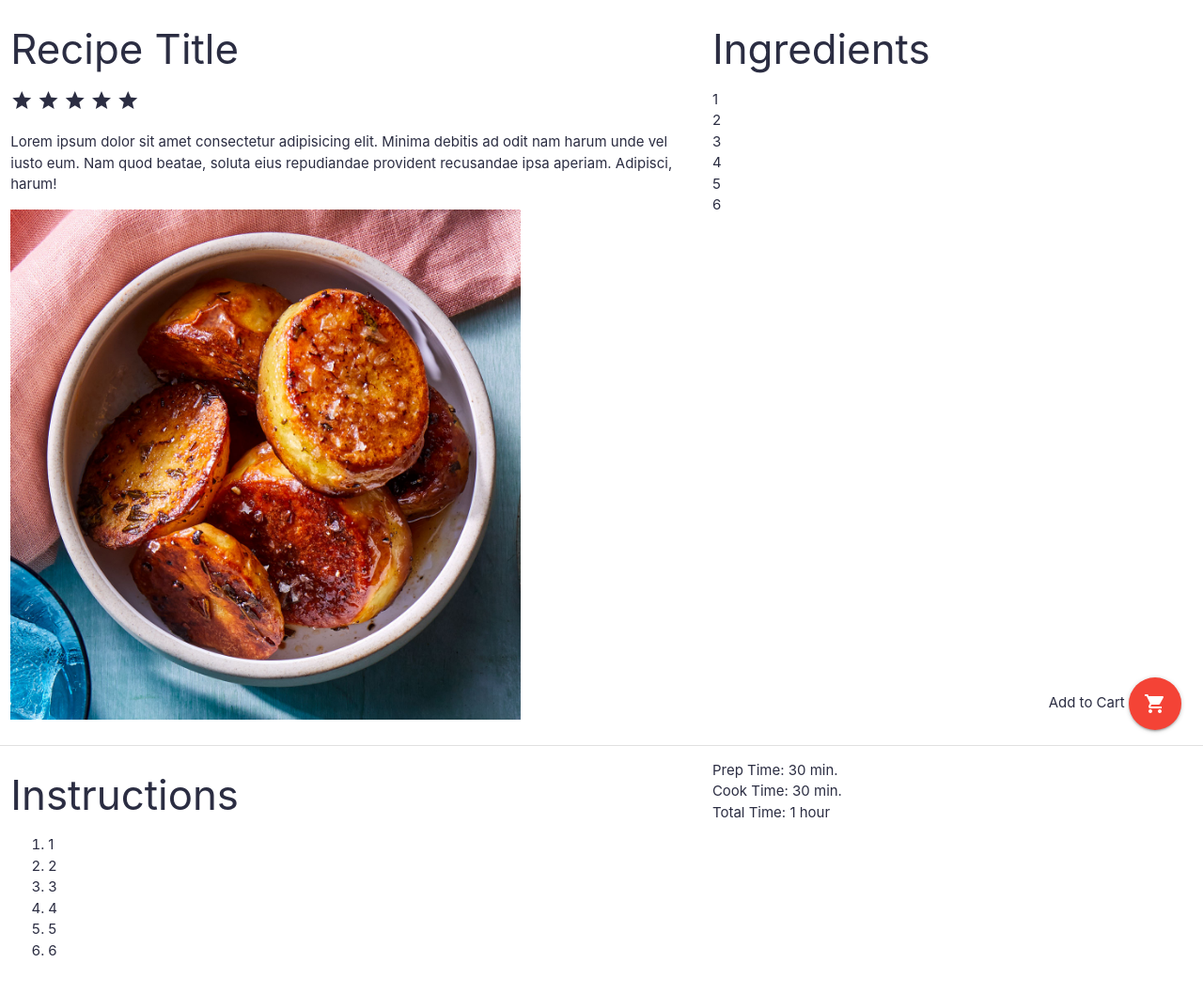
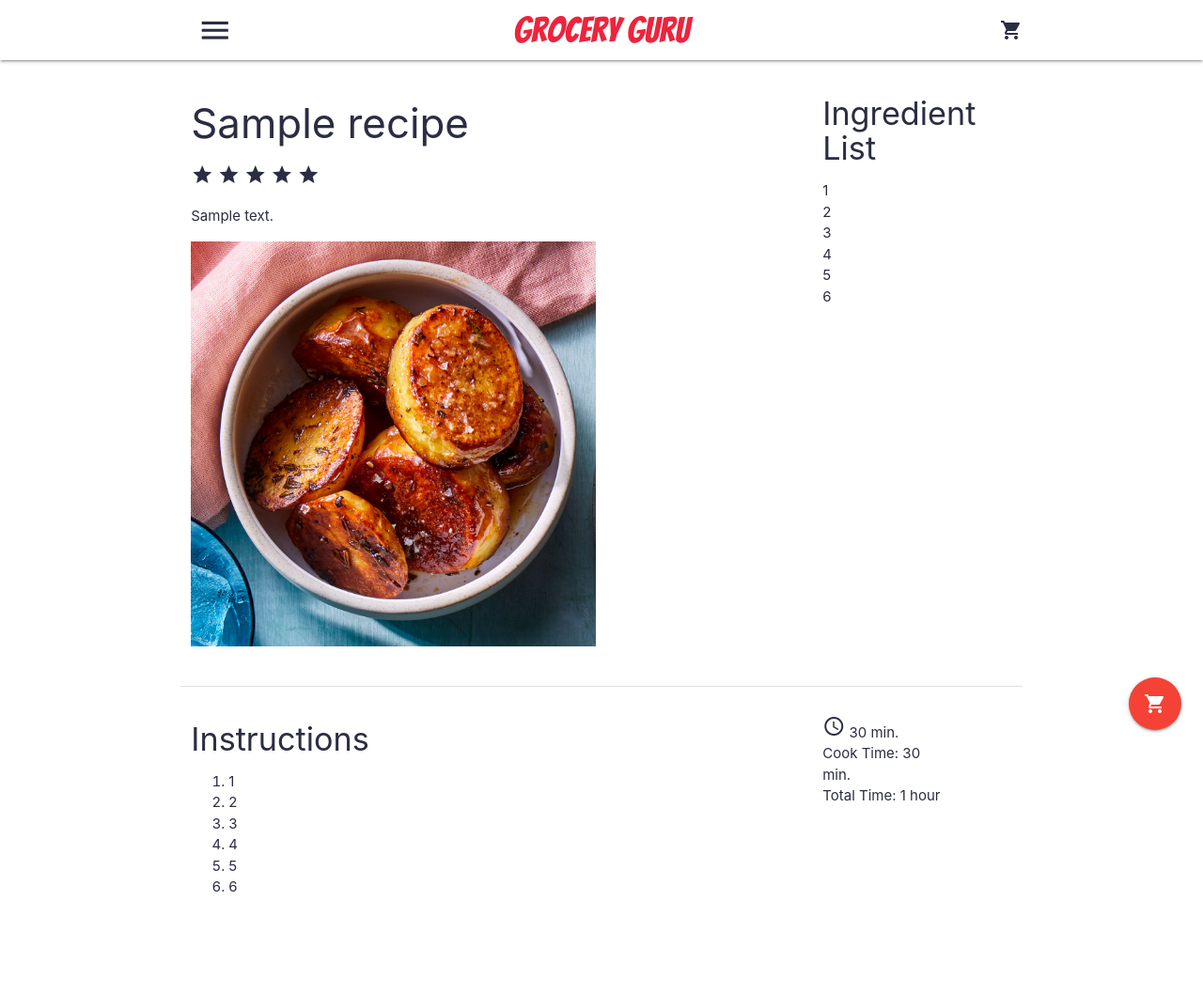
Before and after one commit to tylerspear/grocery_guru, a Node server app: page /recipes/600000000000000000000001 in a window 1280 px wide. Shown: the whole page at 94% size. After the commit the page ends 949 px from the top, so only its background shows below. Run offline with Node 20, Linux system fonts and the light colour scheme; a user stored in the database is signed in; tables that the repository leaves empty hold one stand-in row (values such as "Sample post"); some libraries are stand-ins or nearby versions.

Commit message:
show route functionality and styling

```diff
--- a/controllers/recipe.js
+++ b/controllers/recipe.js
@@ -3,7 +3,7 @@ const Recipe = require('../models/Recipe')
 module.exports = {
     getRecipes: async (req, res) => {
         try {
-            const recipes = await Recipe.find()
+            const recipes = await Recipe.find({status: 'public'})
             .populate('user')
             .sort({ createdAt: 'desc' })
             .lean()
@@ -27,7 +27,10 @@ module.exports = {
     },
     showRecipe: async (req, res) => {
         try {
-            res.render('recipes/show', {title: 'Recipe'})
+            const recipe = await Recipe.findById(req.params.id)
+                .populate('user')
+                .lean()
+            res.render('recipes/show', {title: 'Recipe', recipe})
         }
         catch(err) {
             console.error(err)
--- a/public/css/style.css
+++ b/public/css/style.css
@@ -64,3 +64,18 @@ body {
     margin-top: 1rem;
     margin-bottom: 0;
 }
+
+.card .card-action a {
+    color: var(--red) !important;
+    font-weight: bold;
+}
+
+.card .card-line {
+    margin-top: 1rem;
+    display: flex;
+    align-items: center;
+}
+
+.card .card-line i {
+    margin-right: 0.25rem;
+}
--- a/views/partials/_header.ejs
+++ b/views/partials/_header.ejs
@@ -8,6 +8,7 @@
         <ul class="sidenav" id="mobile-demo">
             <li> <a href="/recipes" class="black-text"><i class="material-icons">menu_book</i>All Recipes</a></li>
             <li> <a href="/dashboard" class="black-text"><i class="material-icons">person</i>Dashboard</a></li>
+            <li> <a href="/recipes/new" class="black-text"><i class="material-icons">add</i>Create Recipe</a></li>
             <li> <a href="/cart" class="black-text"><i class="material-icons">shopping_cart</i>Recipe Cart</a></li>
             <li> <a href="/auth/logout" class="black-text"><i class="material-icons">logout</i>Logout</a></li>
         </ul>
--- a/views/recipes/show.ejs
+++ b/views/recipes/show.ejs
@@ -1,7 +1,10 @@
 <%- include('../partials/_head') %>
+<%- include('../partials/_header') %>
+<div class="container">
+    <div class="section">
         <div class="row">
-    <div class="col s7">
-            <h3 class="">Recipe Title</h3>
+            <div class="col s8">
+                    <h3 class=""><%= recipe.title %></h3>
                     <div class="recipe-rating">
                         <i class="material-icons">star</i>
                         <i class="material-icons">star</i>
@@ -10,15 +13,15 @@
                         <i class="material-icons">star</i>
                     </div>
 
-            <p>Lorem ipsum dolor sit amet consectetur adipisicing elit. Minima debitis ad odit nam harum unde vel iusto eum. Nam quod beatae,
-                soluta eius repudiandae provident recusandae ipsa aperiam. Adipisci, harum!
+                    <p>
+                        <%= recipe.description %>
                     </p>
                     <div class="recipe-image">
                         <img src="/img/potatoes.jpeg" alt="">
                     </div>
             </div>
-    <div class="col s5">
-        <h3 class="">Ingredients</h3>
+            <div class="col s2 offset-m1">
+                <h4 class="">Ingredient List</h4>
                 <ul>
                     <li>1</li>
                     <li>2</li>
@@ -30,10 +33,12 @@
             </div>
 
         </div>
+    </div>
 <div class="divider"></div>
+<div class="section">
     <div class="row">
-    <div class="col s7">
-    <h3 class="">Instructions</h3>
+        <div class="col s8">
+        <h4 class="">Instructions</h4>
             <ol>
                 <li>1</li>
                 <li>2</li>
@@ -43,18 +48,19 @@
                 <li>6</li>
             </ol>
         </div>
-    <div class="col s5">
+        <div class="col s2 offset-m1">
             <ul>
-            <li>Prep Time: 30 min.</li>
+                <li><i class="material-icons">schedule</i> 30 min.</li>
                 <li>Cook Time: 30 min.</li>
                 <li>Total Time: 1 hour</li>
             </ul>
         </div>
     </div>
+</div>
 <div class="fixed-action-btn">
-    <span>Add to Cart</span>
     <a href="/stories/add" class="btn-floating btn-large waves-effect waves-light red">
         <i class="material-icons">shopping_cart</i>
     </a>
 </div>
+</div>
 <%- include('../partials/_footer') %>
```
Also changed, not shown: views/recipes/dashboard.ejs (+4 -4 lines), views/recipes/index.ejs (+4 -3 lines). Lines whose indentation alone changed are shown as unchanged.
